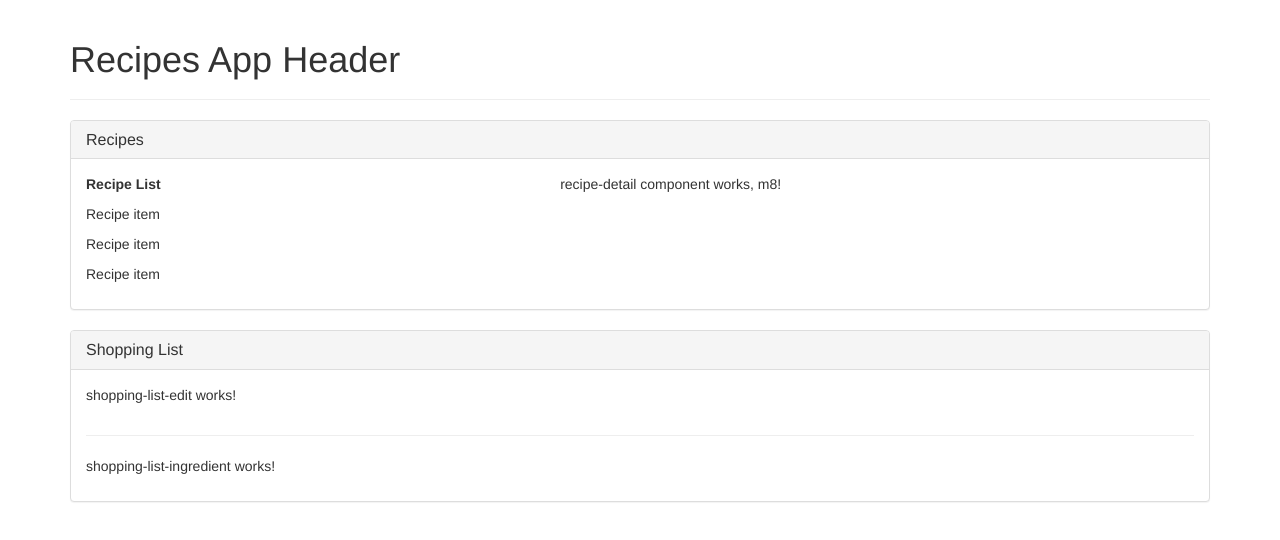
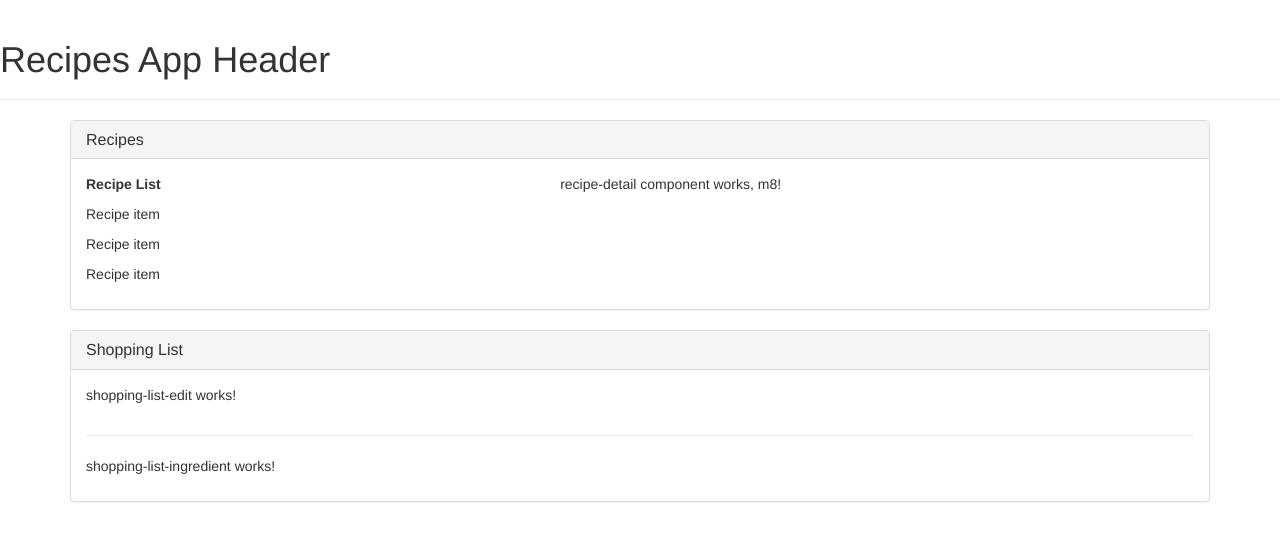
Before and after one commit to pixelador/udemy-angular-recipes-proj, an Angular app: page / in a window 1280 px wide. Shown: the top 540 px of the page. Built offline with nearby package versions, Linux system fonts and the light colour scheme.

Commit message:
Revises app template re: header

```diff
--- a/src/app/app.component.html
+++ b/src/app/app.component.html
@@ -1,9 +1,5 @@
+<app-header></app-header>
 <div class="container">
-  <div class="row">
-    <div class="col-xs-12">
-      <app-header></app-header>
-    </div>
-  </div>
   <div class="row">
     <div class="col-xs-12">
         <app-recipes></app-recipes>
```
